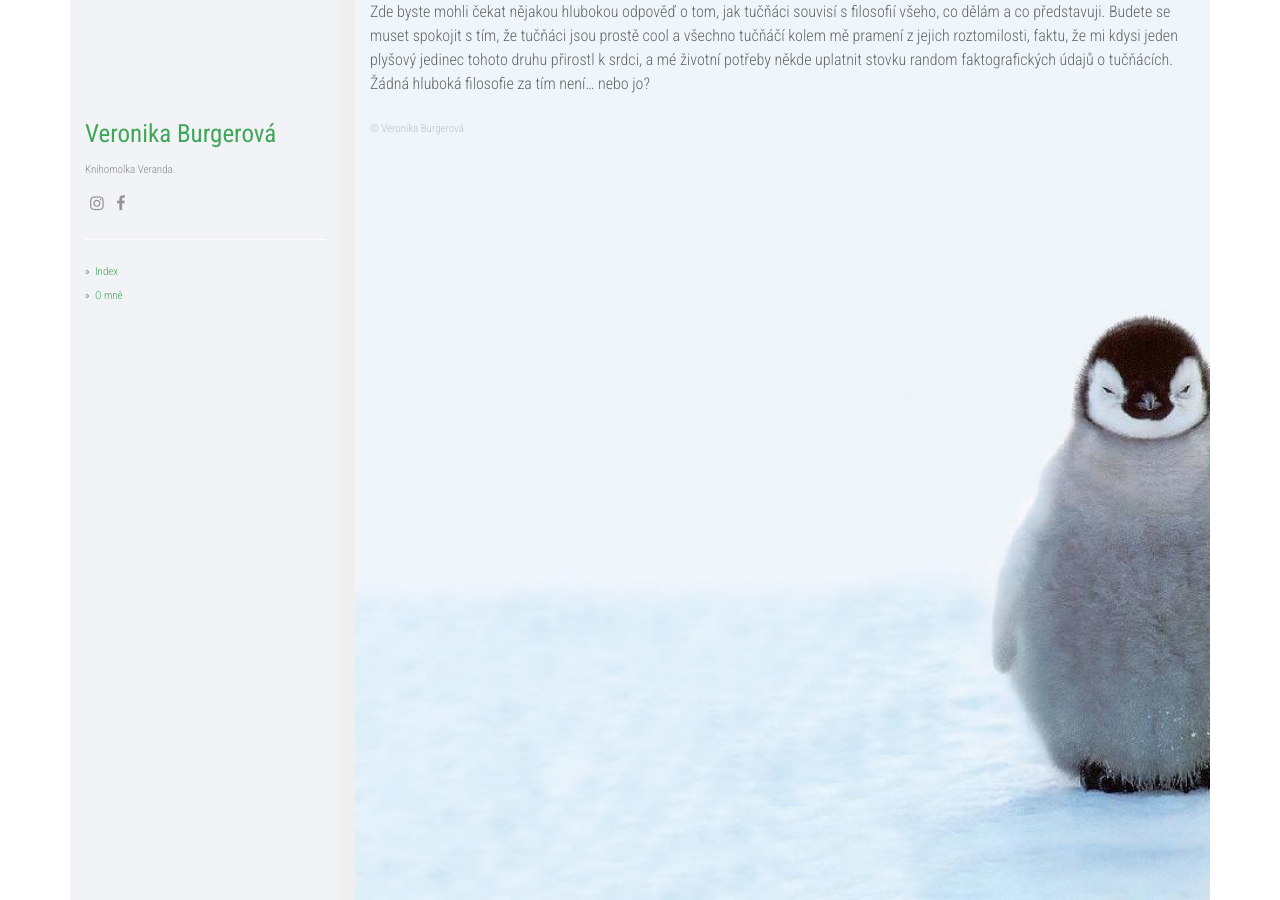
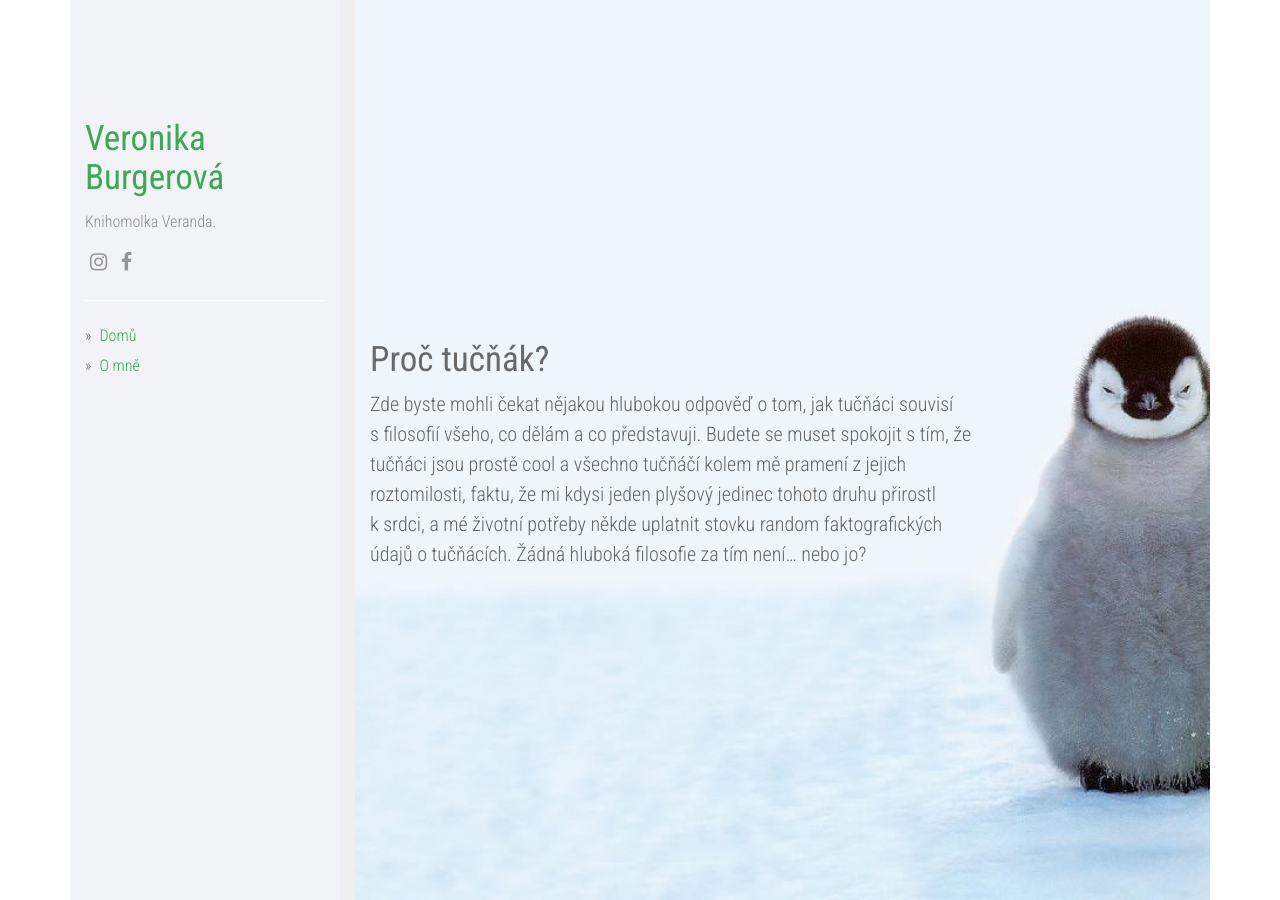
Before and after one commit to verandabe/tastucnakem, a Jekyll site: the page built from index.md, in a window 1280 px wide. Built offline with Jekyll 4.4.1, drawn with Linux system fonts in a browser that asks for light colours; nearby versions of some CDN libraries.

Commit message:
Add front page, enlarge font size.

```diff
--- a/_layouts/default.html
+++ b/_layouts/default.html
@@ -47,9 +47,6 @@
       </div>
       <div class="col-sm-9 col-offset-1 main-layout">
         {{ content }}
-        <footer>
-          &copy; {{ site.author }}
-        </footer>
       </div>
       <!-- end /.col-sm-9 -->
     </div>
--- /dev/null
+++ b/_layouts/index.html
@@ -0,0 +1,9 @@
+---
+layout: default
+---
+
+<div class="index-out">
+  <div class="index-in">
+    {{ content }}
+  </div>
+</div>
--- a/css/main.css
+++ b/css/main.css
@@ -6,7 +6,7 @@ body {
   font-family: "Roboto Condensed", Arial, sans-serif;
   line-height: 1.5em;
   font-weight: 300;
-  font-size: 16px;
+  font-size: 20px;
   color: #666;
   height: 100%;
 }
@@ -18,14 +18,14 @@ body > .container {
 .left {
   height: 100%;
   padding-top: 100px;
-  font-size: 11px;
+  font-size: 16px;
   color: #666;
   background: #f2f3f7;
   border-right: 15px solid #efefef;
 }
 
 .left strong {
-  font-size: 16px;
+  font-size: 20px;
   color: #4A4A4A;
   font-weight: normal;
 }
@@ -33,6 +33,10 @@ body > .container {
 .profile-about {
   margin-top: 10px;
   color: #8C8C8C;
+}
+
+.page {
+  padding-top: 100px;
 }
 
 hr {
@@ -46,7 +50,7 @@ hr {
 span.time, span.categories {
   color: #ADADAD;
   margin-bottom: 5px;
-  font-size: 11px;
+  font-size: 16px;
   text-transform: uppercase;
 }
 
@@ -57,7 +61,7 @@ h1, h2, h3 {
 
 h1 {
   margin-bottom: 10px;
-  font-size: 25px;
+  font-size: 35px;
 }
 
 h2, h3 {
@@ -81,6 +85,7 @@ a:hover {
   background-image: url("/img/penguin_bg_2.jpg");
   background-size: cover;
   background-position: bottom center;
+  padding-right: 20%;
 }
 
 .sidebar-nav {
@@ -105,7 +110,7 @@ div.content pre {
   color: #FFF;
   overflow-x: auto;
   font-family: Menlo, Monaco, Consolas, 'Courier New', monospace;
-  font-size: 12px;
+  font-size: 16px;
   border: none;
 }
 
@@ -117,7 +122,7 @@ footer {
   margin-bottom: 3em;
   padding-top: 10px;
   color: #C2C2C2;
-  font-size: 11px;
+  font-size: 14px;
   bottom: 0;
   padding-bottom: 10px;
 }
@@ -127,7 +132,7 @@ div.post-content .btn-tags {
 
 /* Pagination */
 .PageNavigation {
-  font-size: 14px;
+  font-size: 18px;
   display: block;
   width: auto;
   overflow: hidden;
@@ -160,7 +165,7 @@ div.post-content .btn-tags {
   margin: 0 5px;
 }
 .social li a {
-  font-size: 16px;
+  font-size: 20px;
   color: #969394;
 }
 .social li a:hover {
@@ -184,8 +189,19 @@ div.post-content .btn-tags {
     max-width: 255px;
   }
 }
+
 @media (max-width: 768px) {
   div.col-sm-3 {
     margin-top: 30px;
   }
 }
+
+.index-out {
+  display: table;
+  height: 100%;
+}
+
+.index-in {
+  vertical-align: middle;
+  display: table-cell;
+}
--- a/index.md
+++ b/index.md
@@ -1,12 +1,14 @@
 ---
-layout: default
-title: Index
+layout: index
+title: Domů
 order: 1
 ---
 
-Zde byste mohli čekat nějakou hlubokou odpověď o tom, jak tučňáci souvisí s
-filosofií všeho, co dělám a co představuji. Budete se muset spokojit s tím, že
-tučňáci jsou prostě cool a všechno tučňáčí kolem mě pramení z jejich
-roztomilosti, faktu, že mi kdysi jeden plyšový jedinec tohoto druhu přirostl k
-srdci, a mé životní potřeby někde uplatnit stovku random faktografických údajů
+# Proč tučňák?
+
+Zde byste mohli čekat nějakou hlubokou odpověď o tom, jak tučňáci souvisí
+s filosofií všeho, co dělám a co představuji. Budete se muset spokojit s tím, že
+tučňáci jsou prostě cool a všechno tučňáčí kolem mě pramení z jejich
+roztomilosti, faktu, že mi kdysi jeden plyšový jedinec tohoto druhu přirostl
+k srdci, a mé životní potřeby někde uplatnit stovku random faktografických údajů
 o tučňácích. Žádná hluboká filosofie za tím není... nebo jo?
```
Also changed, not shown: _pages/about.md (+1 -1 lines).
